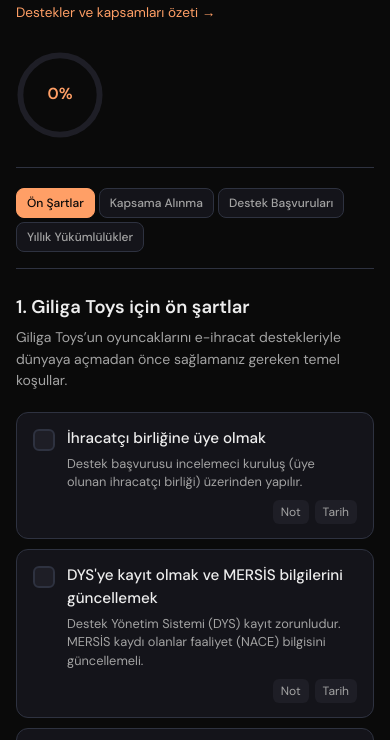
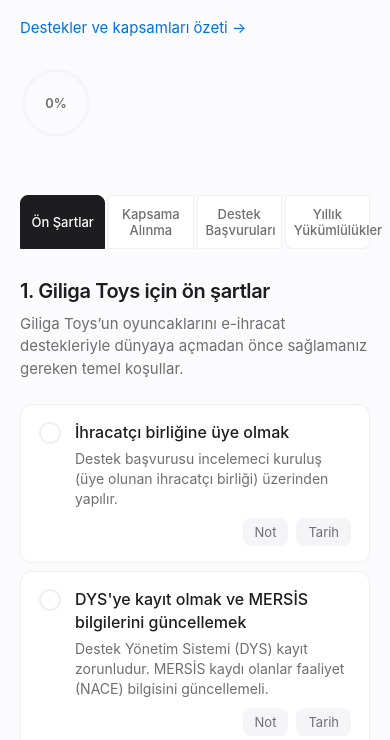
Before and after one commit to hamzahologlu/giliga-ihracat, a plain HTML site: page index.html in a window 390 px wide. Shown: the part 114-854 px from the top of the page. Drawn offline with Linux system fonts and the light colour scheme.

Commit message:
Arayüz: Apple tarzı sade tasarım

```diff
--- a/destekler-ozet.css
+++ b/destekler-ozet.css
@@ -1,40 +1,25 @@
-/* Destekler özet sayfası */
+/* Destekler özet — Apple tarzı sade */
 
 .ozet-main {
-  padding-bottom: 48px;
-}
-
-.back-link {
-  margin: 16px 0 0;
-  font-size: 0.85rem;
-}
-
-.back-link a {
-  color: var(--accent);
-  text-decoration: none;
-}
-
-.back-link a:hover {
-  text-decoration: underline;
+  padding-bottom: 56px;
 }
 
 .ozet-section {
-  margin-bottom: 40px;
+  margin-bottom: 48px;
 }
 
 .ozet-section-title {
-  font-family: var(--font-serif);
   font-size: 1.35rem;
-  font-weight: 400;
-  margin: 0 0 12px;
+  font-weight: 600;
+  margin: 0 0 8px;
   color: var(--text);
-  letter-spacing: -0.02em;
+  letter-spacing: -0.025em;
 }
 
 .ozet-intro {
-  font-size: 0.9rem;
+  font-size: 15px;
   color: var(--text-muted);
-  margin: 0 0 24px;
+  margin: 0 0 28px;
   line-height: 1.5;
 }
 
@@ -42,8 +27,8 @@
   background: var(--surface);
   border: 1px solid var(--border);
   border-radius: var(--radius);
-  padding: 20px 22px;
-  margin-bottom: 16px;
+  padding: 20px 24px;
+  margin-bottom: 12px;
 }
 
 .destek-kart--isbirligi {
@@ -55,39 +40,40 @@
   font-weight: 600;
   margin: 0 0 14px;
   color: var(--text);
+  letter-spacing: -0.02em;
 }
 
 .destek-meta {
   margin: 0;
   display: grid;
-  gap: 10px 0;
+  gap: 8px 0;
 }
 
 .destek-meta dt {
-  font-size: 0.75rem;
+  font-size: 11px;
   font-weight: 600;
   text-transform: uppercase;
-  letter-spacing: 0.04em;
-  color: var(--accent);
+  letter-spacing: 0.06em;
+  color: var(--text-muted);
   margin: 0;
 }
 
 .destek-meta dd {
-  font-size: 0.875rem;
+  font-size: 15px;
   color: var(--text);
-  margin: 0 0 4px;
+  margin: 0 0 2px;
   line-height: 1.5;
   padding-left: 0;
 }
 
 .destek-meta dd + dt {
-  margin-top: 6px;
+  margin-top: 12px;
 }
 
 .ozet-genel .ozet-list {
   margin: 0;
   padding-left: 20px;
-  font-size: 0.9rem;
+  font-size: 15px;
   color: var(--text);
   line-height: 1.6;
 }
@@ -97,13 +83,13 @@
 }
 
 .ozet-genel .ozet-list strong {
-  color: var(--accent);
+  color: var(--text);
   font-weight: 600;
 }
 
 @media (max-width: 600px) {
   .destek-kart {
-    padding: 16px 18px;
+    padding: 18px 20px;
   }
 
   .destek-kart h3 {
@@ -111,6 +97,6 @@
   }
 
   .destek-meta dd {
-    font-size: 0.82rem;
+    font-size: 14px;
   }
 }
--- a/index.html
+++ b/index.html
@@ -4,9 +4,6 @@
   <meta charset="UTF-8" />
   <meta name="viewport" content="width=device-width, initial-scale=1.0" />
   <title>Giliga Toys — E-İhracat Destek Takibi</title>
-  <link rel="preconnect" href="https://fonts.googleapis.com" />
-  <link rel="preconnect" href="https://fonts.gstatic.com" crossorigin />
-  <link href="https://fonts.googleapis.com/css2?family=DM+Sans:ital,opsz,wght@0,9..40,400;0,9..40,500;0,9..40,600;0,9..40,700&family=Instrument+Serif:ital@0;1&display=swap" rel="stylesheet" />
   <link rel="stylesheet" href="styles.css" />
 </head>
 <body>
--- a/styles.css
+++ b/styles.css
@@ -1,19 +1,19 @@
+/* Apple-inspired: sade, ferah, göz yormayan */
+
 :root {
-  /* Giliga Toys odaklı renk paleti (globals.css ile uyumlu) */
-  --bg: #0a0a0a;
-  --surface: #14141a;
-  --surface2: #1e1e26;
-  --border: #2e3240;
-  --text: #ededed;
-  --text-muted: #a3a3a3;
-  --accent: #ff9f66;        /* Giliga turuncu */
-  --accent-dim: #b19cd9;    /* Giliga mor */
-  --success: #8b9a5b;       /* Giliga yeşil */
-  --success-bg: rgba(139, 154, 91, 0.16);
+  --bg: #fbfbfd;
+  --surface: #ffffff;
+  --surface2: #f5f5f7;
+  --border: rgba(0, 0, 0, 0.06);
+  --text: #1d1d1f;
+  --text-muted: #6e6e73;
+  --accent: #0071e3;
+  --accent-hover: #0077ed;
+  --success: #34c759;
+  --success-bg: rgba(52, 199, 89, 0.08);
   --radius: 12px;
   --radius-sm: 8px;
-  --font-sans: "DM Sans", system-ui, sans-serif;
-  --font-serif: "Instrument Serif", Georgia, serif;
+  --font-sans: -apple-system, BlinkMacSystemFont, "SF Pro Text", "Segoe UI", Roboto, sans-serif;
 }
 
 * {
@@ -25,41 +25,49 @@ body {
   font-family: var(--font-sans);
   background: var(--bg);
   color: var(--text);
-  line-height: 1.55;
+  line-height: 1.47;
+  font-size: 17px;
+  -webkit-font-smoothing: antialiased;
   min-height: 100vh;
 }
 
 .app {
-  max-width: 720px;
+  max-width: 680px;
   margin: 0 auto;
-  padding: 0 20px 48px;
+  padding: 40px 24px 64px;
   min-height: 100vh;
 }
 
-/* Header */
+/* Header — minimal */
 .header {
-  padding: 32px 0 28px;
-  border-bottom: 1px solid var(--border);
+  padding: 0 0 32px;
+  border-bottom: none;
 }
 
 .header-inner {
   display: flex;
   flex-direction: column;
-  gap: 8px;
+  gap: 4px;
 }
 
 .logo {
-  font-family: var(--font-serif);
-  font-size: 1.85rem;
-  font-weight: 400;
+  font-size: 1.75rem;
+  font-weight: 600;
   margin: 0;
   color: var(--text);
-  letter-spacing: -0.02em;
+  letter-spacing: -0.025em;
+}
+
+.tagline {
+  margin: 0;
+  font-size: 15px;
+  color: var(--text-muted);
+  font-weight: 400;
 }
 
 .back-link {
-  margin: 8px 0 0;
-  font-size: 0.85rem;
+  margin: 16px 0 0;
+  font-size: 15px;
 }
 
 .back-link a {
@@ -71,17 +79,12 @@ body {
   text-decoration: underline;
 }
 
-.tagline {
-  margin: 0;
-  font-size: 0.9rem;
-  color: var(--text-muted);
-}
-
+/* Progress — sade daire */
 .progress-ring-wrap {
   position: relative;
-  width: 88px;
-  height: 88px;
-  margin-top: 20px;
+  width: 72px;
+  height: 72px;
+  margin-top: 24px;
 }
 
 .progress-ring {
@@ -93,17 +96,17 @@ body {
 .progress-ring-bg {
   fill: none;
   stroke: var(--surface2);
-  stroke-width: 8;
+  stroke-width: 5;
 }
 
 .progress-ring-fill {
   fill: none;
   stroke: var(--accent);
-  stroke-width: 8;
+  stroke-width: 5;
   stroke-linecap: round;
   stroke-dasharray: 339.292;
   stroke-dashoffset: 339.292;
-  transition: stroke-dashoffset 0.4s ease;
+  transition: stroke-dashoffset 0.35s ease;
 }
 
 .progress-text {
@@ -112,31 +115,41 @@ body {
   display: flex;
   align-items: center;
   justify-content: center;
-  font-size: 1rem;
+  font-size: 13px;
   font-weight: 600;
-  color: var(--accent);
+  color: var(--text-muted);
 }
 
-/* Tabs */
+/* Tabs — segmented control tarzı */
 .nav-tabs {
   display: flex;
   flex-wrap: wrap;
-  gap: 6px;
-  padding: 20px 0 16px;
-  border-bottom: 1px solid var(--border);
+  gap: 0;
+  padding: 24px 0 20px;
+  border-bottom: none;
 }
 
 .tab {
   font-family: var(--font-sans);
-  font-size: 0.8rem;
+  font-size: 15px;
   font-weight: 500;
-  padding: 8px 14px;
+  padding: 10px 16px;
   border: 1px solid var(--border);
-  border-radius: var(--radius-sm);
+  border-radius: 0;
   background: var(--surface);
   color: var(--text-muted);
   cursor: pointer;
-  transition: background 0.2s, color 0.2s, border-color 0.2s;
+  transition: background 0.2s, color 0.2s;
+  margin-right: -1px;
+}
+
+.tab:first-of-type {
+  border-radius: var(--radius-sm) 0 0 var(--radius-sm);
+}
+
+.tab:last-of-type {
+  border-radius: 0 var(--radius-sm) var(--radius-sm) 0;
+  margin-right: 0;
 }
 
 .tab:hover {
@@ -145,15 +158,15 @@ body {
 }
 
 .tab.active {
-  background: var(--accent);
-  border-color: var(--accent);
-  color: var(--bg);
+  background: var(--text);
+  border-color: var(--text);
+  color: var(--surface);
 }
 
 /* Panels */
 .panel {
   display: none;
-  padding: 24px 0 32px;
+  padding: 8px 0 40px;
 }
 
 .panel.active {
@@ -161,46 +174,49 @@ body {
 }
 
 .panel h2 {
-  font-size: 1.15rem;
+  font-size: 1.25rem;
   font-weight: 600;
   margin: 0 0 6px;
   color: var(--text);
+  letter-spacing: -0.02em;
 }
 
 .panel-desc {
-  margin: 0 0 20px;
-  font-size: 0.875rem;
+  margin: 0 0 24px;
+  font-size: 15px;
   color: var(--text-muted);
+  line-height: 1.5;
 }
 
-/* Todo list */
+/* Todo list — sade kartlar */
 .todo-list {
   list-style: none;
   margin: 0;
   padding: 0;
   display: flex;
   flex-direction: column;
-  gap: 10px;
+  gap: 8px;
 }
 
 .todo-item {
   display: flex;
   align-items: flex-start;
-  gap: 12px;
-  padding: 14px 16px;
+  gap: 14px;
+  padding: 16px 18px;
   background: var(--surface);
   border: 1px solid var(--border);
   border-radius: var(--radius);
-  transition: border-color 0.2s, background 0.2s;
+  transition: background 0.2s, border-color 0.2s;
 }
 
 .todo-item:hover {
-  border-color: var(--surface2);
+  background: var(--surface);
+  border-color: rgba(0, 0, 0, 0.08);
 }
 
 .todo-item.done {
   background: var(--success-bg);
-  border-color: rgba(74, 155, 110, 0.35);
+  border-color: rgba(52, 199, 89, 0.2);
 }
 
 .todo-item.done .todo-title {
@@ -212,10 +228,10 @@ body {
   flex-shrink: 0;
   width: 22px;
   height: 22px;
-  margin-top: 2px;
+  margin-top: 1px;
   border: 2px solid var(--border);
-  border-radius: 6px;
-  background: var(--surface2);
+  border-radius: 50%;
+  background: var(--surface);
   cursor: pointer;
   display: flex;
   align-items: center;
@@ -226,16 +242,16 @@ body {
 .todo-item.done .todo-check {
   background: var(--success);
   border-color: var(--success);
-  color: var(--bg);
+  color: var(--surface);
 }
 
 .todo-check svg {
-  width: 14px;
-  height: 14px;
+  width: 12px;
+  height: 12px;
 }
 
 .todo-check:hover {
-  border-color: var(--accent);
+  border-color: var(--text-muted);
 }
 
 .todo-body {
@@ -244,14 +260,14 @@ body {
 }
 
 .todo-title {
-  font-size: 0.95rem;
+  font-size: 16px;
   font-weight: 500;
   margin: 0 0 4px;
   color: var(--text);
 }
 
 .todo-detail {
-  font-size: 0.8rem;
+  font-size: 14px;
   color: var(--text-muted);
   margin: 0;
   line-height: 1.45;
@@ -266,29 +282,29 @@ body {
 }
 
 .todo-note {
-  font-size: 0.75rem;
+  font-size: 13px;
   color: var(--text-muted);
-  font-style: italic;
+  font-style: normal;
   max-width: 100%;
 }
 
 .todo-date {
-  font-size: 0.75rem;
+  font-size: 13px;
   color: var(--accent);
 }
 
 .todo-actions {
   flex-shrink: 0;
   display: flex;
-  gap: 6px;
+  gap: 8px;
 }
 
 .todo-actions button {
   font-family: var(--font-sans);
-  font-size: 0.75rem;
-  padding: 4px 8px;
+  font-size: 13px;
+  padding: 6px 12px;
   border: none;
-  border-radius: 6px;
+  border-radius: var(--radius-sm);
   background: var(--surface2);
   color: var(--text-muted);
   cursor: pointer;
@@ -296,25 +312,26 @@ body {
 }
 
 .todo-actions button:hover {
-  background: var(--border);
+  background: rgba(0, 0, 0, 0.08);
   color: var(--text);
 }
 
 .todo-actions button.note-btn.active {
-  background: var(--accent-dim);
-  color: var(--bg);
+  background: var(--accent);
+  color: var(--surface);
 }
 
-/* Footer */
+/* Footer — minimal */
 .footer {
-  padding: 28px 0 24px;
+  padding: 32px 0 24px;
   border-top: 1px solid var(--border);
-  font-size: 0.75rem;
+  font-size: 13px;
   color: var(--text-muted);
+  line-height: 1.5;
 }
 
 .footer p {
-  margin: 0 0 8px;
+  margin: 0 0 6px;
 }
 
 .footer a {
@@ -326,7 +343,7 @@ body {
   text-decoration: underline;
 }
 
-/* Note modal / inline note */
+/* Note textarea */
 .note-field {
   margin-top: 8px;
   width: 100%;
@@ -334,13 +351,13 @@ body {
 
 .note-field textarea {
   width: 100%;
-  min-height: 72px;
-  padding: 10px 12px;
+  min-height: 64px;
+  padding: 12px 14px;
   font-family: var(--font-sans);
-  font-size: 0.8rem;
+  font-size: 15px;
   border: 1px solid var(--border);
   border-radius: var(--radius-sm);
-  background: var(--surface2);
+  background: var(--surface);
   color: var(--text);
   resize: vertical;
 }
@@ -352,12 +369,12 @@ body {
 .note-field textarea:focus {
   outline: none;
   border-color: var(--accent);
+  box-shadow: 0 0 0 3px rgba(0, 113, 227, 0.15);
 }
 
 @media (max-width: 600px) {
   .app {
-    padding-left: 16px;
-    padding-right: 16px;
+    padding: 28px 20px 48px;
   }
 
   .logo {
@@ -369,8 +386,26 @@ body {
   }
 
   .tab {
-    padding: 6px 10px;
-    font-size: 0.75rem;
+    flex: 1;
+    min-width: 0;
+    padding: 10px 8px;
+    font-size: 13px;
+  }
+
+  .tab:first-of-type {
+    border-radius: var(--radius-sm) var(--radius-sm) 0 0;
+  }
+
+  .tab:nth-of-type(2) {
+    border-radius: 0;
+  }
+
+  .tab:nth-of-type(3) {
+    border-radius: 0;
+  }
+
+  .tab:last-of-type {
+    border-radius: 0 0 var(--radius-sm) var(--radius-sm);
   }
 
   .todo-item {
```
Also changed, not shown: GIT-VERCEL-BAGLANTI.md (added, +51 -0 lines), destekler-ozet.html (+0 -3 lines).
